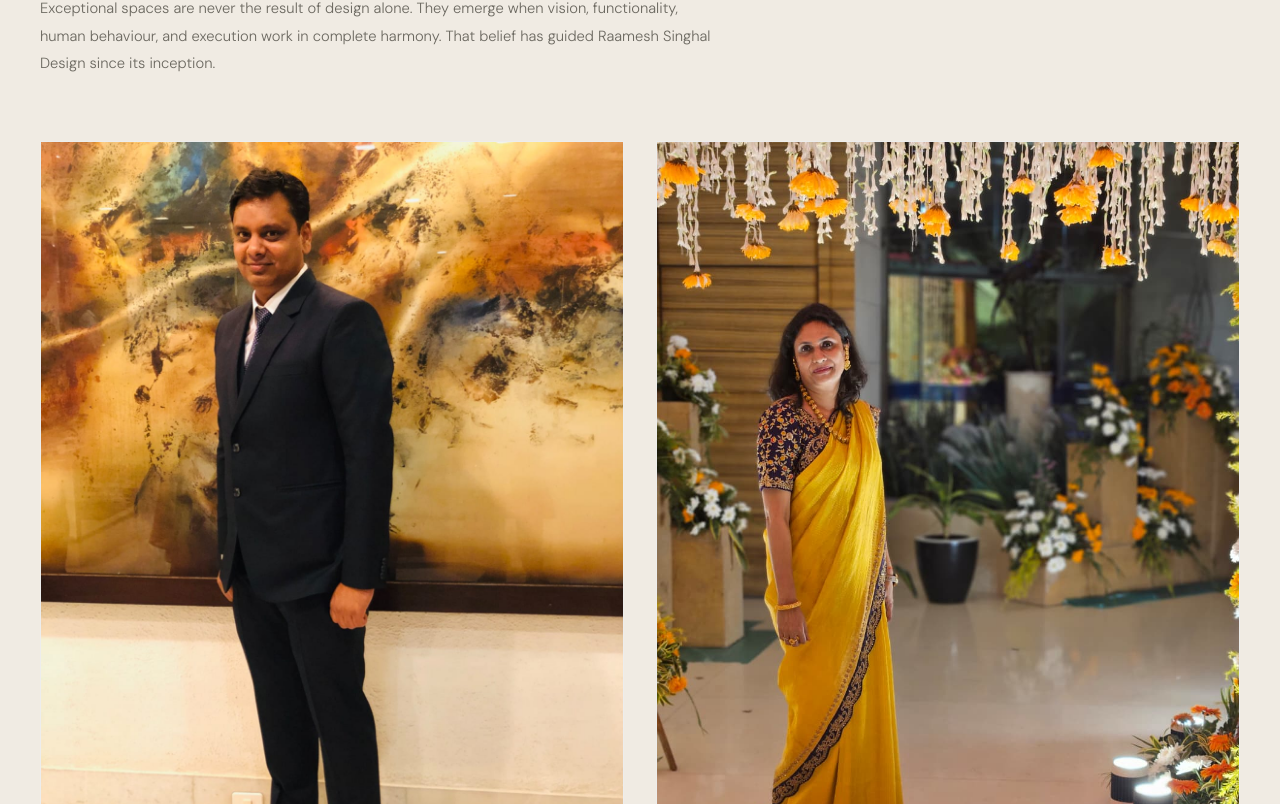
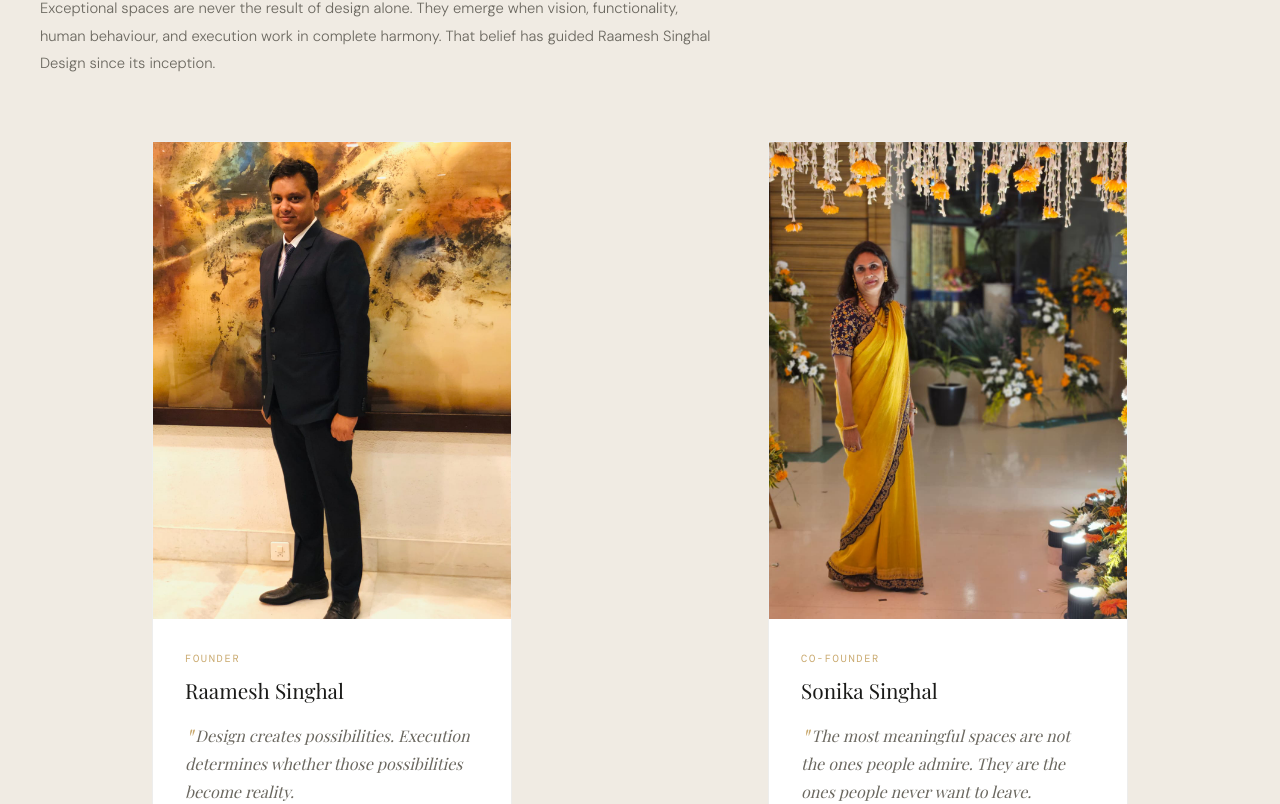
Before and after one commit to ShreyaSinghal12/rsd-website, a React (Vite) app: page / in a window 1280 px wide. Shown: the part 2576-3380 px from the top of the page. Built offline with nearby package versions, Linux system fonts and the light colour scheme; a web font is replaced by a local one.

Commit message:
Constrain founder card size

```diff
--- a/src/pages/Home.jsx
+++ b/src/pages/Home.jsx
@@ -432,8 +432,8 @@ export default function Home() {
                 { name: 'Sonika Singhal', role: 'Co-Founder', quote: 'The most meaningful spaces are not the ones people admire. They are the ones people never want to leave.', img: '/images/Founders/Sonika_Singhal.jpeg' },
               ].map((founder, i) => (
                 <FadeIn key={i} delay={i * 150}>
-                  <div style={{ background: '#fff', overflow: 'hidden', border: '1px solid rgba(26,26,24,0.08)' }}>
-                    <div style={{ aspectRatio: '4/5', overflow: 'hidden', background: '#F0EBE3' }}>
+                  <div style={{ background: '#fff', overflow: 'hidden', border: '1px solid rgba(26,26,24,0.08)', maxWidth: 360, margin: '0 auto' }}>
+                    <div style={{ aspectRatio: '3/4', overflow: 'hidden', background: '#F0EBE3' }}>
                       <img src={founder.img} alt={founder.name} loading="lazy" style={{ width: '100%', height: '100%', objectFit: 'cover', objectPosition: 'top center', display: 'block' }} />
                     </div>
                     <div style={{ padding: '2rem' }}>
```
